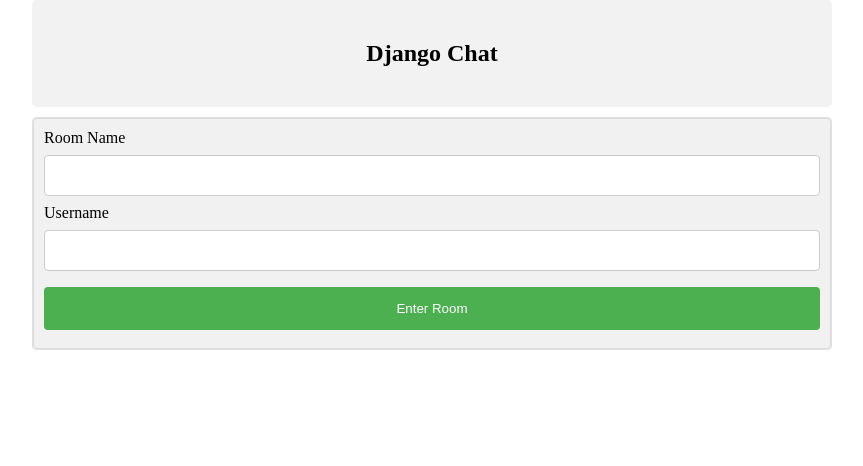
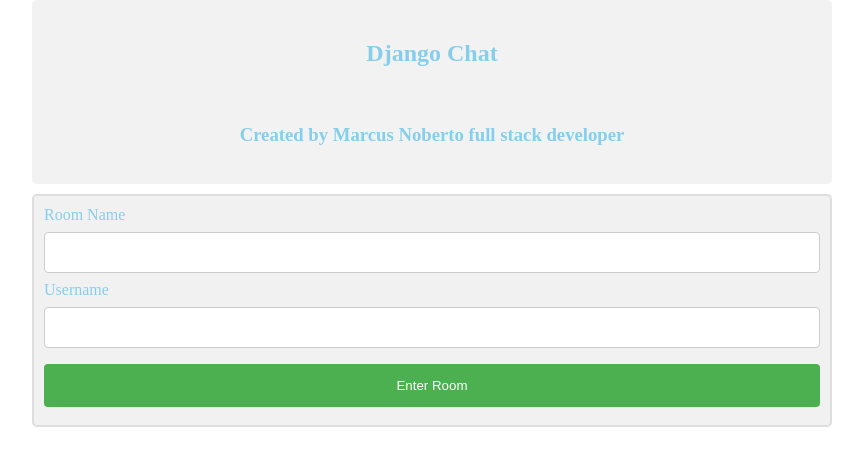
Before and after one commit to MarcusNoberto/ChatApp, a Django app: page / in a window 1280 px wide. Shown: the top 466 px of the page, without its empty margins (208-1071 px from the left). Run offline with Django 3.2, Linux system fonts and the light colour scheme; parts of the project's set-up code (start-up, migrations or seed data) failed here and were passed over.

Commit message:
change color

```diff
--- a/templates/home.html
+++ b/templates/home.html
@@ -7,6 +7,7 @@
   margin: 0 auto;
   max-width: 800px;
   padding: 0 20px;
+    color: #87CEEB
 }
 
 .container {
@@ -56,7 +57,8 @@
 <body>
 
 <div align="center">
-    <h2>Django Chat</h2>
+    <h2>Django Chat</h2><br>
+    <h3>Created by Marcus Noberto full stack developer</h3>
 </div>
 
 
```
